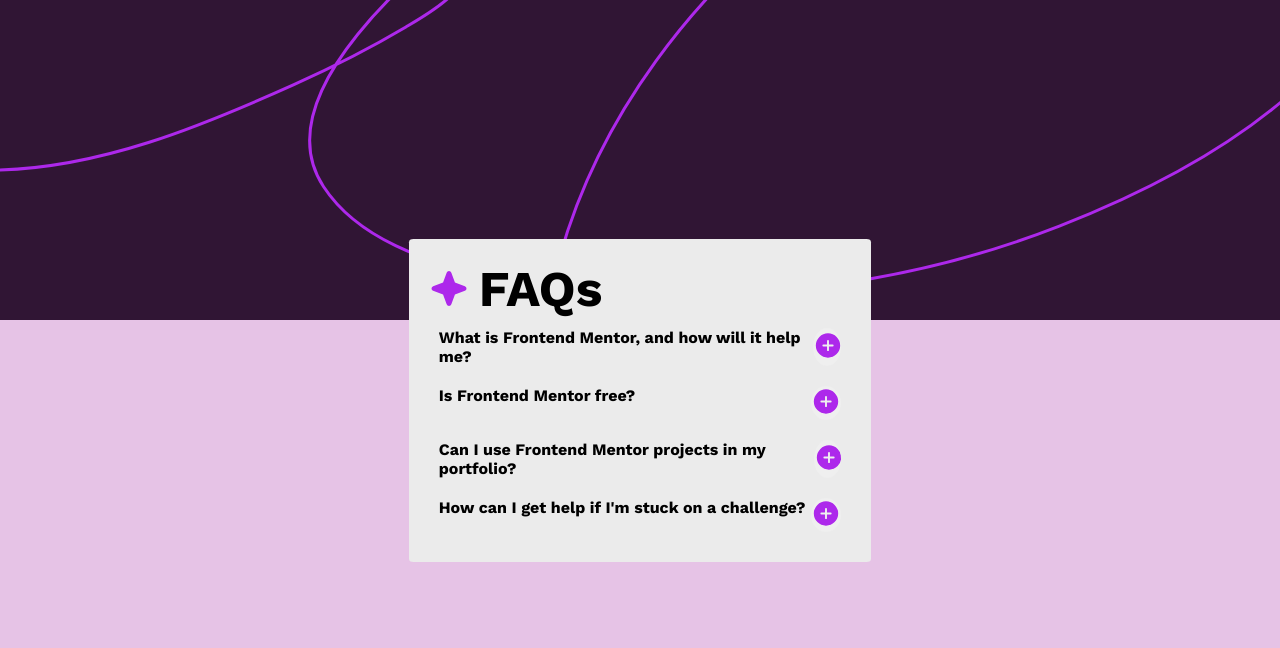
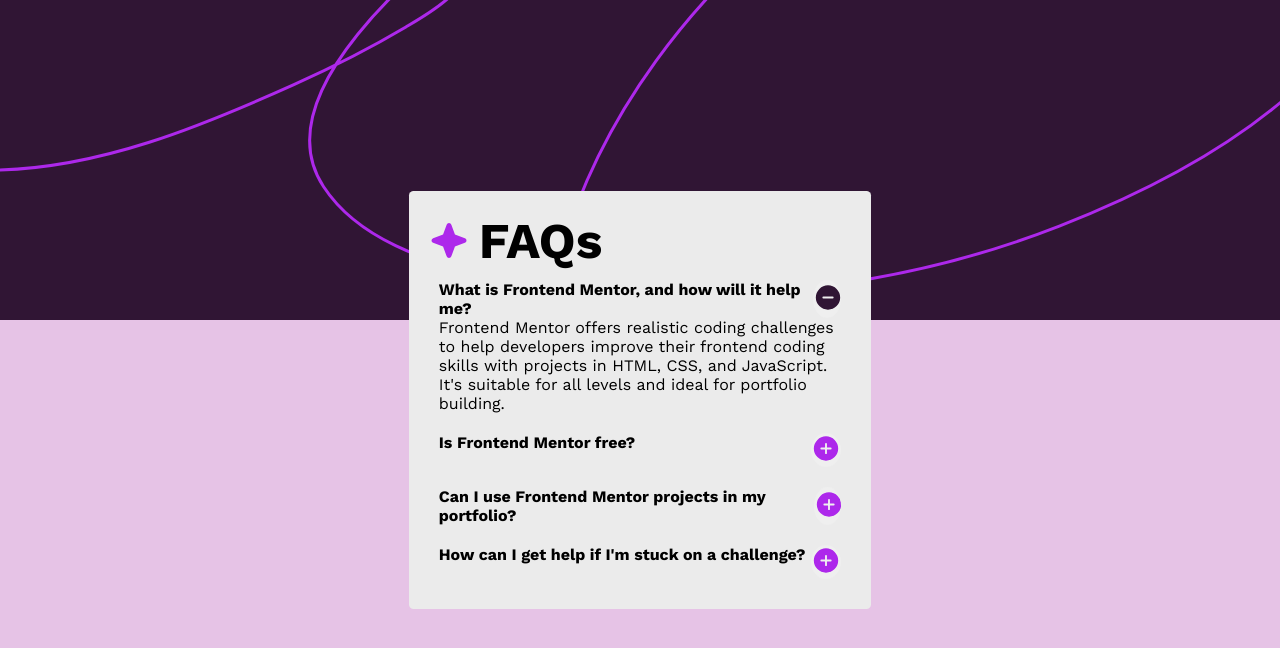
Before and after one commit to infodoug/Faq-frontend-mentor, a plain HTML site: page index.html in a window 1280 px wide. Both pictures are taken after a click on the button 827 px from the left and 346 px from the top of the page. Drawn offline with nearby package versions, Linux system fonts and the light colour scheme; files that its build step writes are made by us from their sources.

Commit message:
ajuste src

```diff
--- a/code/script.js
+++ b/code/script.js
@@ -17,10 +17,10 @@
         answer.id = 'answerid'+numanswer;
         answer.textContent = answerList[numanswer];
         faq.appendChild(answer);
-        symbol.src = "../assets/images/icon-minus.svg";
+        symbol.src = "./assets/images/icon-minus.svg";
     } else {
         var element = document.getElementById('answerid'+numanswer);
         element.remove();
-        symbol.src = "../assets/images/icon-plus.svg";
+        symbol.src = "./assets/images/icon-plus.svg";
     }
 }
--- a/index.html
+++ b/index.html
@@ -4,8 +4,8 @@
   <meta charset="UTF-8">
   <meta name="viewport" content="width=device-width, initial-scale=1.0"> <!-- displays site properly based on user's device -->
 
-  <link rel="stylesheet" href="style.css">
-  <link rel="icon" type="image/png" sizes="32x32" href="../assets/images/favicon-32x32.png">
+  <link rel="stylesheet" href="code/style.css">
+  <link rel="icon" type="image/png" sizes="32x32" href="assets/images/favicon-32x32.png">
 
   <title>Frontend Mentor | FAQ accordion</title>
 
@@ -14,37 +14,37 @@
   <div class="container">
     <div class="card">
       <div class="title">
-        <img src="../assets/images/icon-star.svg" alt="Ícone de estrela" class="star">
+        <img src="assets/images/icon-star.svg" alt="Ícone de estrela" class="star">
         <h1>FAQs</h1>
       </div>
       <div class="faqlist">
         <div id="faq1">
           <div class="question">
             <h2><a onclick="toggle('faq1', '1', 'plusSymbol1')">What is Frontend Mentor, and how will it help me?</a></h2>
-            <button type="button" onclick="toggle('faq1', '1', 'plusSymbol1')"><img src="../assets/images/icon-plus.svg" alt="botão" id="plusSymbol1"></button>
+            <button type="button" onclick="toggle('faq1', '1', 'plusSymbol1')"><img src="assets/images/icon-plus.svg" alt="botão" id="plusSymbol1"></button>
           </div>
         </div>
         <div id="faq2">
           <div class="question">
             <h2><a onclick="toggle('faq2', '2', 'plusSymbol2')">Is Frontend Mentor free?</a></h2>
-            <button type="button" onclick="toggle('faq2', '2', 'plusSymbol2')"><img src="../assets/images/icon-plus.svg" alt="botão" id="plusSymbol2"></button>
+            <button type="button" onclick="toggle('faq2', '2', 'plusSymbol2')"><img src="assets/images/icon-plus.svg" alt="botão" id="plusSymbol2"></button>
           </div>
         </div>
         <div id="faq3">
           <div class="question">
             <h2><a onclick="toggle('faq3', '3', 'plusSymbol3')">Can I use Frontend Mentor projects in my portfolio?</a></h2>
-            <button type="button" onclick="toggle('faq3', '3', 'plusSymbol3')"><img src="../assets/images/icon-plus.svg" alt="botão" id="plusSymbol3"></button>
+            <button type="button" onclick="toggle('faq3', '3', 'plusSymbol3')"><img src="assets/images/icon-plus.svg" alt="botão" id="plusSymbol3"></button>
           </div>
         </div>
         <div id="faq4">
           <div class="question">
             <h2><a onclick="toggle('faq4', '4', 'plusSymbol4')">How can I get help if I'm stuck on a challenge?</a></h2>
-            <button type="button" onclick="toggle('faq4', '4', 'plusSymbol4')"><img src="../assets/images/icon-plus.svg" alt="botão" id="plusSymbol4"></button>
+            <button type="button" onclick="toggle('faq4', '4', 'plusSymbol4')"><img src="assets/images/icon-plus.svg" alt="botão" id="plusSymbol4"></button>
           </div>
         </div>
       </div>
     </div>
   </div>
-  <script src="script.js"></script>
+  <script src="code/script.js"></script>
 </body>
 </html>
```
